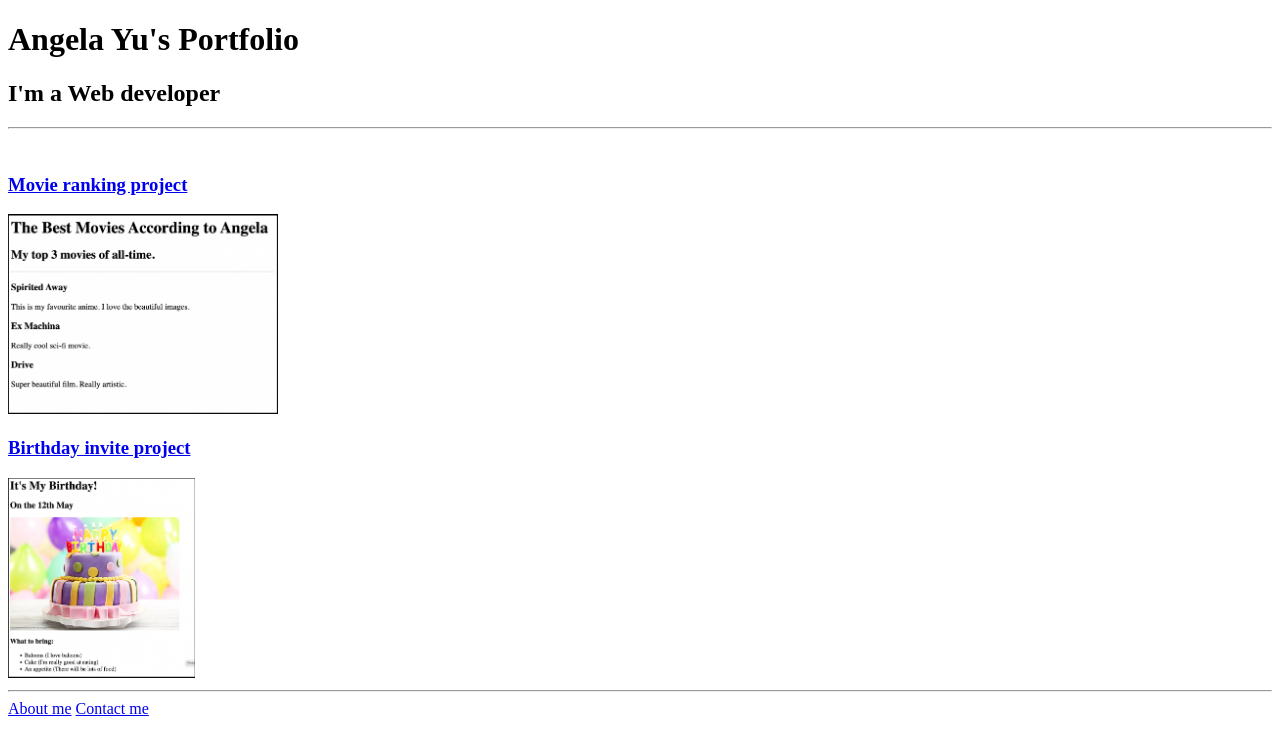
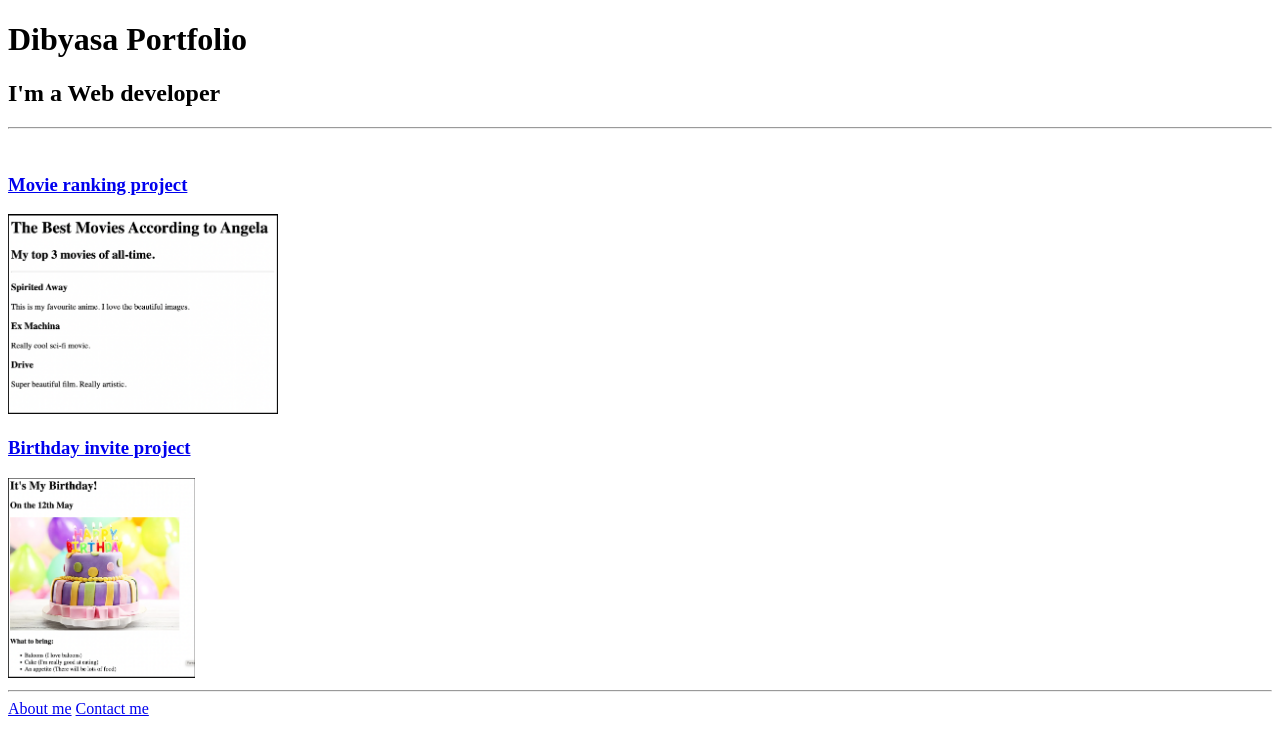
Before and after one commit to dibyasakhandai/Dibyasa-s-st-Project, a plain HTML site: page index.html in a window 1280 px wide. Drawn offline with Linux system fonts and the light colour scheme.

Commit message:
Update index.html

```diff
--- a/index.html
+++ b/index.html
@@ -7,7 +7,7 @@
     <title>My 1st Project</title>
 </head>
 <body>
-    <h1>Angela Yu's Portfolio </h1>
+    <h1>Dibyasa Portfolio </h1>
     <h2>I'm a Web developer</h2>
     <hr/>
     <br/>
```
